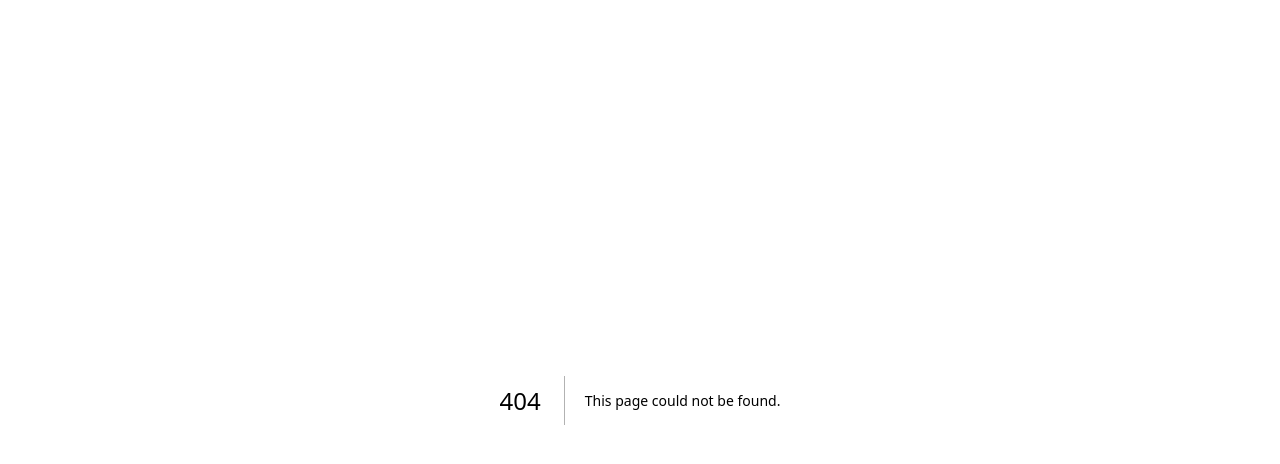
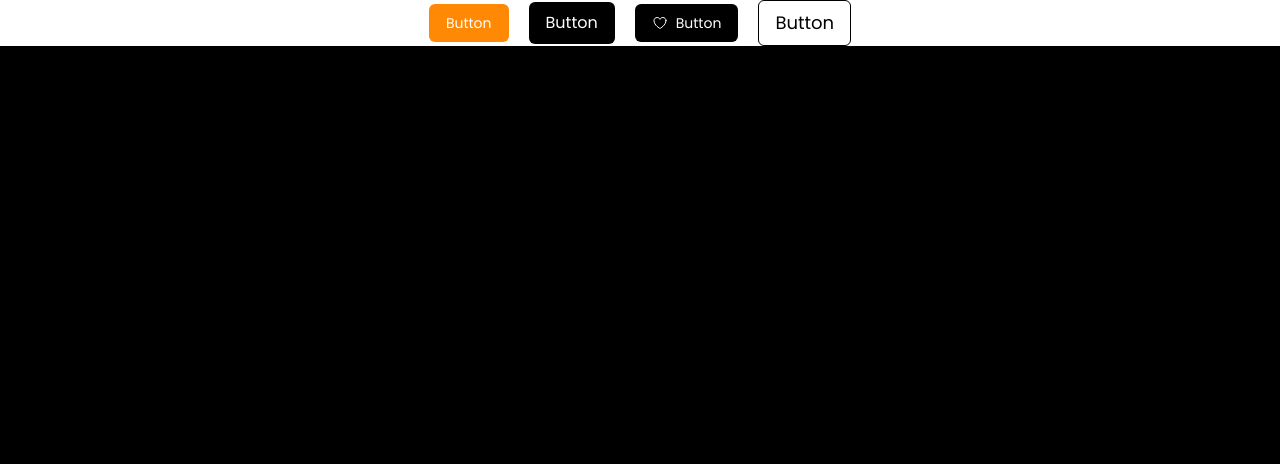
Before and after one commit to ngomanhson/vocab-convert, a Next.js app: page /buttons in a window 1280 px wide. Before the commit this address had no page. Shown: the top 464 px of the page. Built offline with nearby package versions, Linux system fonts and the light colour scheme.

Commit message:
custom component button

```diff
--- /dev/null
+++ b/src/app/buttons/page.tsx
@@ -0,0 +1,13 @@
+import Button from "@/components/common/Button";
+import HeartIcon from "@/components/Icons";
+
+export default function ButtonsPage() {
+    return (
+        <div className="bg-white flex items-center justify-center gap-5">
+            <Button size="sm" variant="primary">Button</Button>
+            <Button size="md" variant="secondary">Button</Button>
+            <Button leftIcon={<HeartIcon size="sm" />} size="sm" variant="secondary">Button</Button>
+            <Button size="lg" variant="ghost">Button</Button>
+        </div>
+    )
+}
--- /dev/null
+++ b/src/components/Icons/index.tsx
@@ -0,0 +1,23 @@
+import { ComponentProps } from "react";
+import { twMerge } from "tailwind-merge";
+
+type IconSize = "sm" | "md" | "lg";
+
+export interface IconProps extends ComponentProps<"svg"> {
+    size?: IconSize;
+}
+
+export default function HeartIcon({ size = "sm", ...props }: IconProps) {
+    const sizeClassNames: Record<IconSize, string> = {
+        "sm": "size-4",
+        "md": "size-6",
+        "lg": "size-8",
+    }
+
+    return (
+        <svg xmlns="http://www.w3.org/2000/svg" fill="none" viewBox="0 0 24 24" strokeWidth={1.5} stroke="currentColor" className={twMerge("w-6 h-6", size && sizeClassNames[size])} {...props}>
+            <path strokeLinecap="round" strokeLinejoin="round" d="M21 8.25c0-2.485-2.099-4.5-4.688-4.5-1.935 0-3.597 1.126-4.312 2.733-.715-1.607-2.377-2.733-4.313-2.733C5.1 3.75 3 5.765 3 8.25c0 7.22 9 12 9 12s9-4.78 9-12z" />
+        </svg>
+    )
+
+}
--- a/src/components/WordListArea/index.tsx
+++ b/src/components/WordListArea/index.tsx
@@ -10,9 +10,9 @@ export default function WordListArea({ value, onChange, onShuffle }: WordListAre
             <button
                 onClick={onShuffle}
                 type="button"
-                className="px-4 py-1 mb-3 text-sm font-medium text-gray-400 rounded-lg bg-white/10 backdrop-blur-sm border border-white/10 cursor-pointer"
+                className="flex items-center gap-x-2 px-3 py-1.5 mb-3 text-sm font-medium text-gray-400 rounded-lg bg-white/10 backdrop-blur-sm border border-white/10 cursor-pointer"
             >
-                Shuffle
+                <span className="block">Shuffle</span>
             </button>
             <textarea
                 rows={40}
--- /dev/null
+++ b/src/components/common/Button/index.tsx
@@ -0,0 +1,38 @@
+import React from "react"
+import { twMerge } from "tailwind-merge";
+
+type ButtonVariant = "primary" | "secondary" | "ghost";
+type ButtonSize = "sm" | "md" | "lg";
+
+interface ButtonProps {
+    children: React.ReactNode;
+    variant: ButtonVariant;
+    size: ButtonSize;
+    leftIcon?: React.ReactElement;
+    rightIcon?: React.ReactElement;
+}
+
+export default function Button({ children, variant = "ghost", size = "lg", leftIcon, rightIcon }: ButtonProps) {
+    const variantClassNames: Record<ButtonVariant, string> = {
+        "primary": "bg-orange-400 text-white",
+        "secondary": "bg-black text-white",
+        "ghost": "bg-transparent text-black border border-current",
+    }
+
+    const sizeClassNames: Record<ButtonSize, string> = {
+        "sm": "text-sm",
+        "md": "text-base",
+        "lg": "text-lg",
+    }
+
+    return (
+        <button className={
+            twMerge("flex items-center gap-2 cursor-pointer py-2 px-4 rounded-md bg-gray-200 font-medium border border-transparent",
+                variantClassNames[variant],
+                sizeClassNames[size],
+            )}>
+            {leftIcon}
+            {children}
+        </button>
+    );
+}
```
Also changed, not shown: package.json (+6 -5 lines), 1 other file (tests, documents, lock files or other folders).
